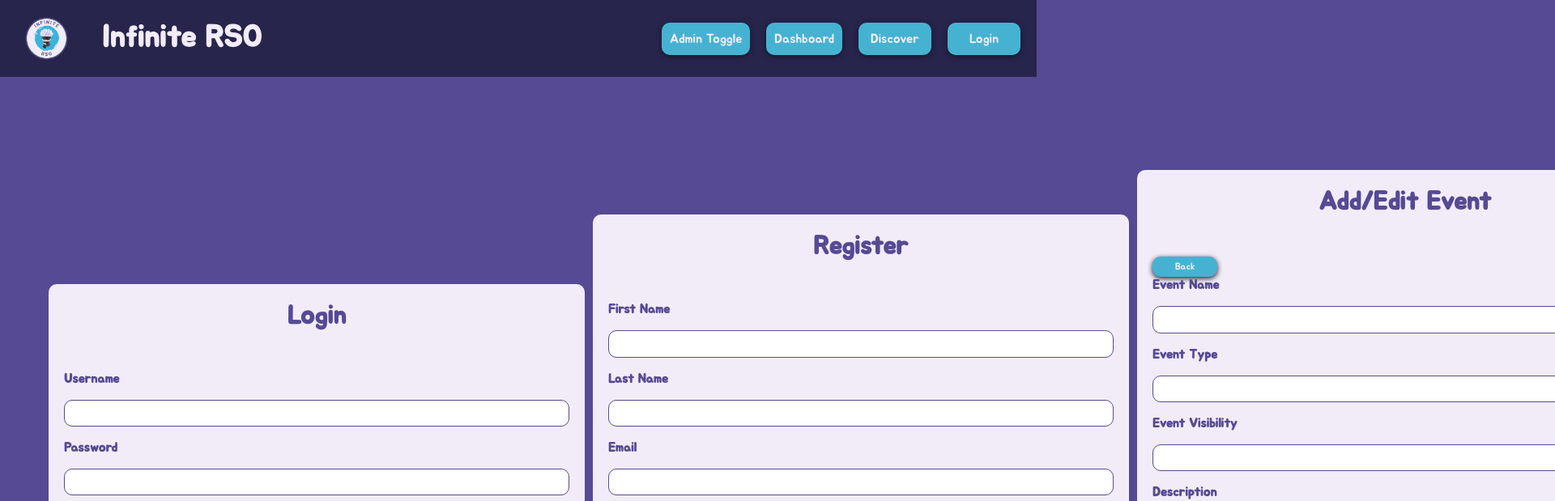
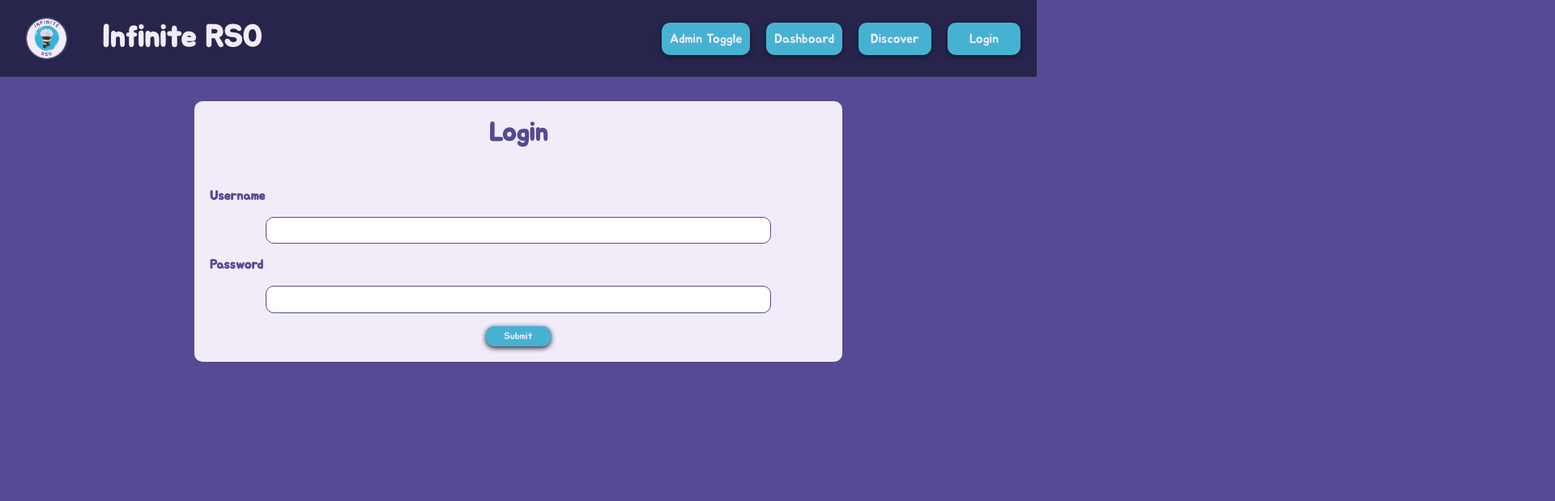
Before and after one commit to jdioso/DataBased, a React (Create React App) app in the folder frontend/: page /login in a window 1280 px wide. Shown: the top 619 px of the page at 81% size, 1920 px wide, since content can reach past the window. Built offline with nearby package versions, Linux system fonts and the light colour scheme.

Commit message:
Took off the other forms from the login page.

```diff
--- a/frontend/src/pages/Login/Login.js
+++ b/frontend/src/pages/Login/Login.js
@@ -17,7 +17,7 @@ export default function Login() {
                   <center><input className={styles.formInput} type="password" /><br /></center>
                   <center><Button size="sm">Submit</Button></center>
                </Form>
-               <Form formTitle="Register">
+               {/* <Form formTitle="Register">
                   <h2 className={styles.formDescriptor}>First Name</h2>
                   <center><input className={styles.formInput} type="text" /><br /></center>
                   <h2 className={styles.formDescriptor}>Last Name</h2>
@@ -83,7 +83,7 @@ export default function Login() {
                   <button className={styles.uploadPictureButton}>Upload Picture</button>
                   <br/><br/><br/><br/>
                   <center><Button size="sm">Submit</Button></center>
-               </Form>
+               </Form> */}
             </div>
          </div>
       </>
```
